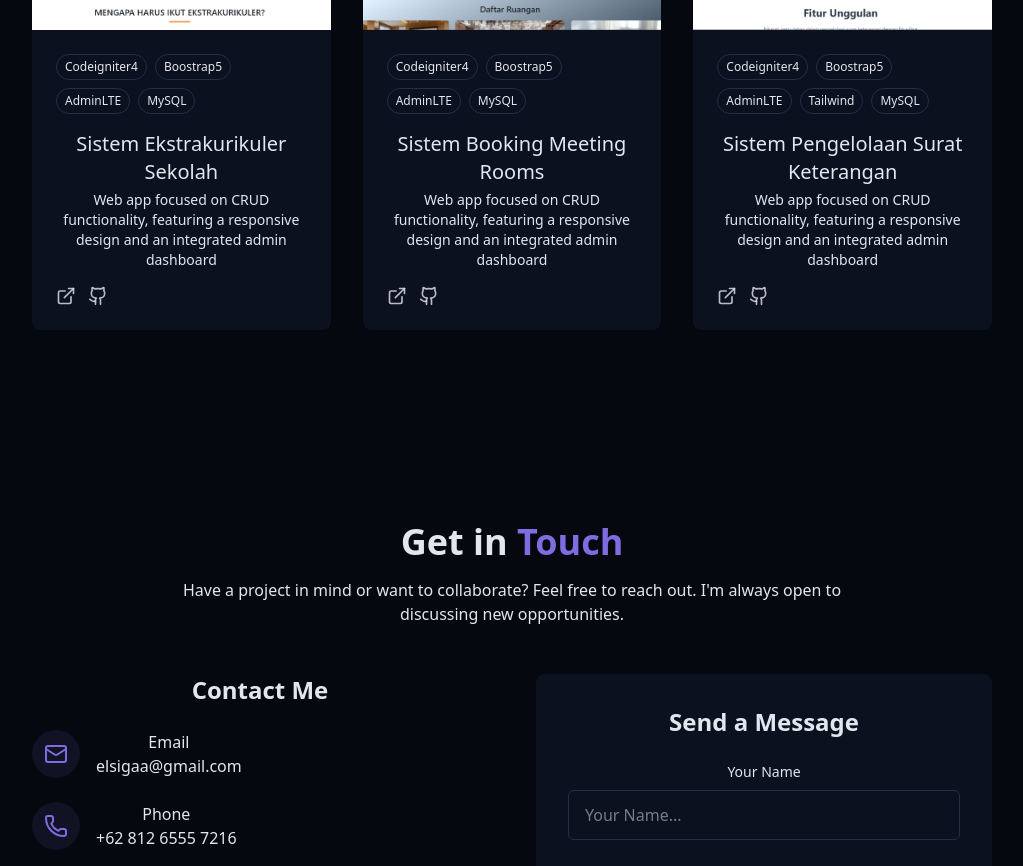
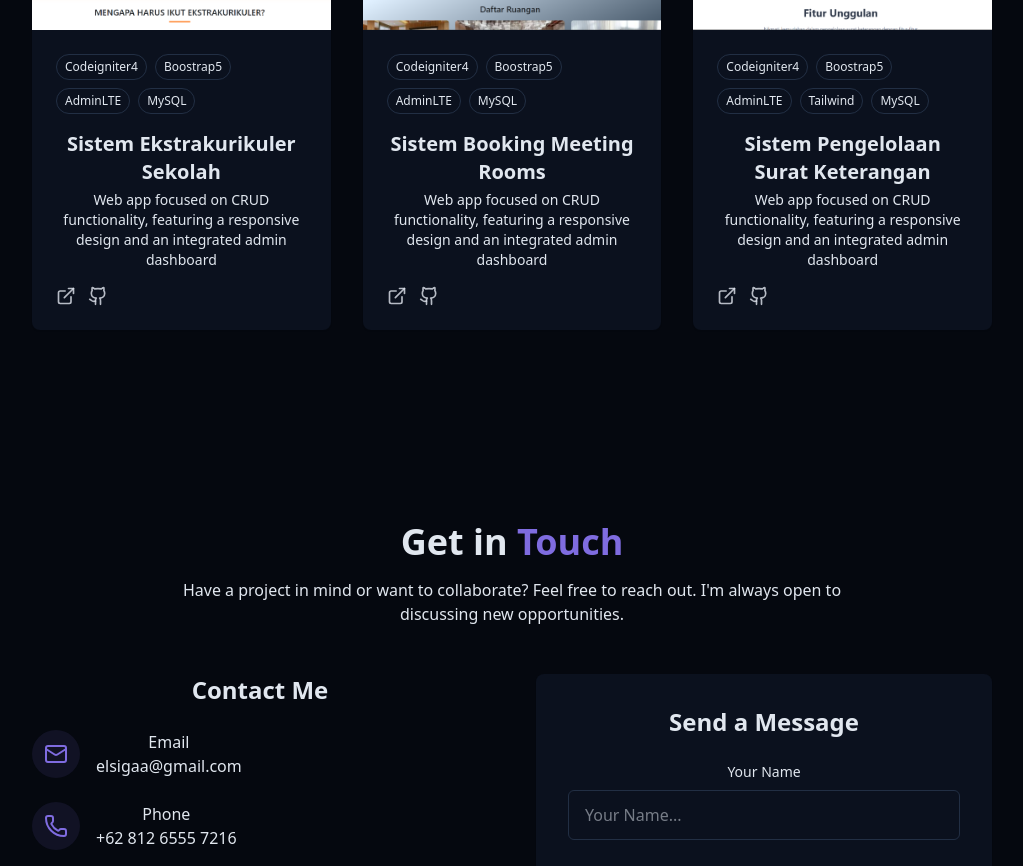
Before and after one commit to elsigaa/elsiga, a React (Vite) app: page / in a window 1280 px wide. Shown: the part 2860-3726 px from the top of the page, without its empty margins (128-1151 px from the left). Built offline with nearby package versions, Linux system fonts and the light colour scheme.

Commit message:
update github

```diff
--- a/src/components/ProjectsSection.jsx
+++ b/src/components/ProjectsSection.jsx
@@ -74,7 +74,7 @@ export const ProjectsSection = () => {
                   ))}
                 </div>
 
-                <h3 className="text-xl font-semibolt mb-1"> {project.title}</h3>
+                <h3 className="text-xl font-semibold mb-1"> {project.title}</h3>
                 <p className="text-muted-foreground text-sm mb-4">
                   {project.description}
                 </p>
```
